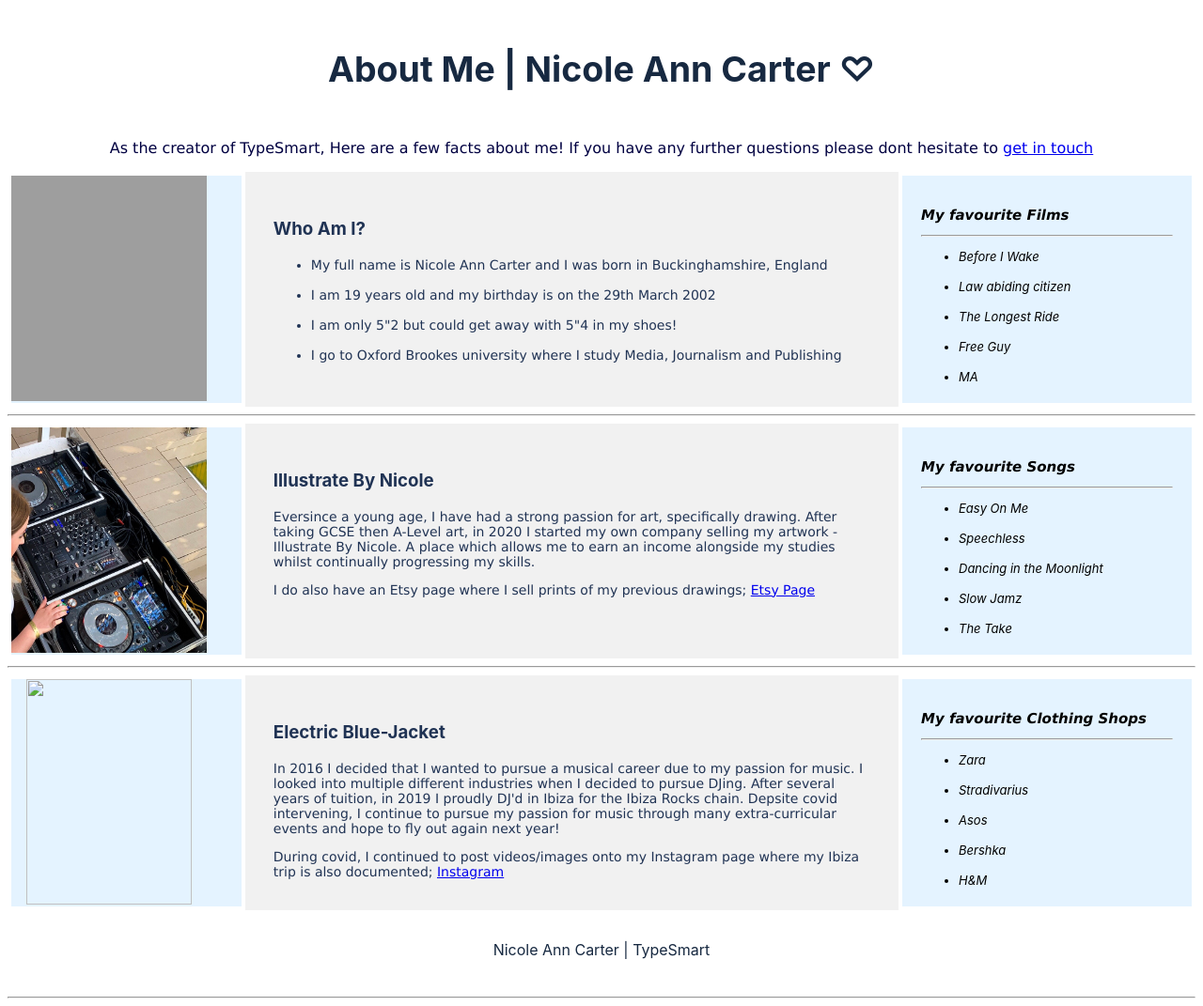
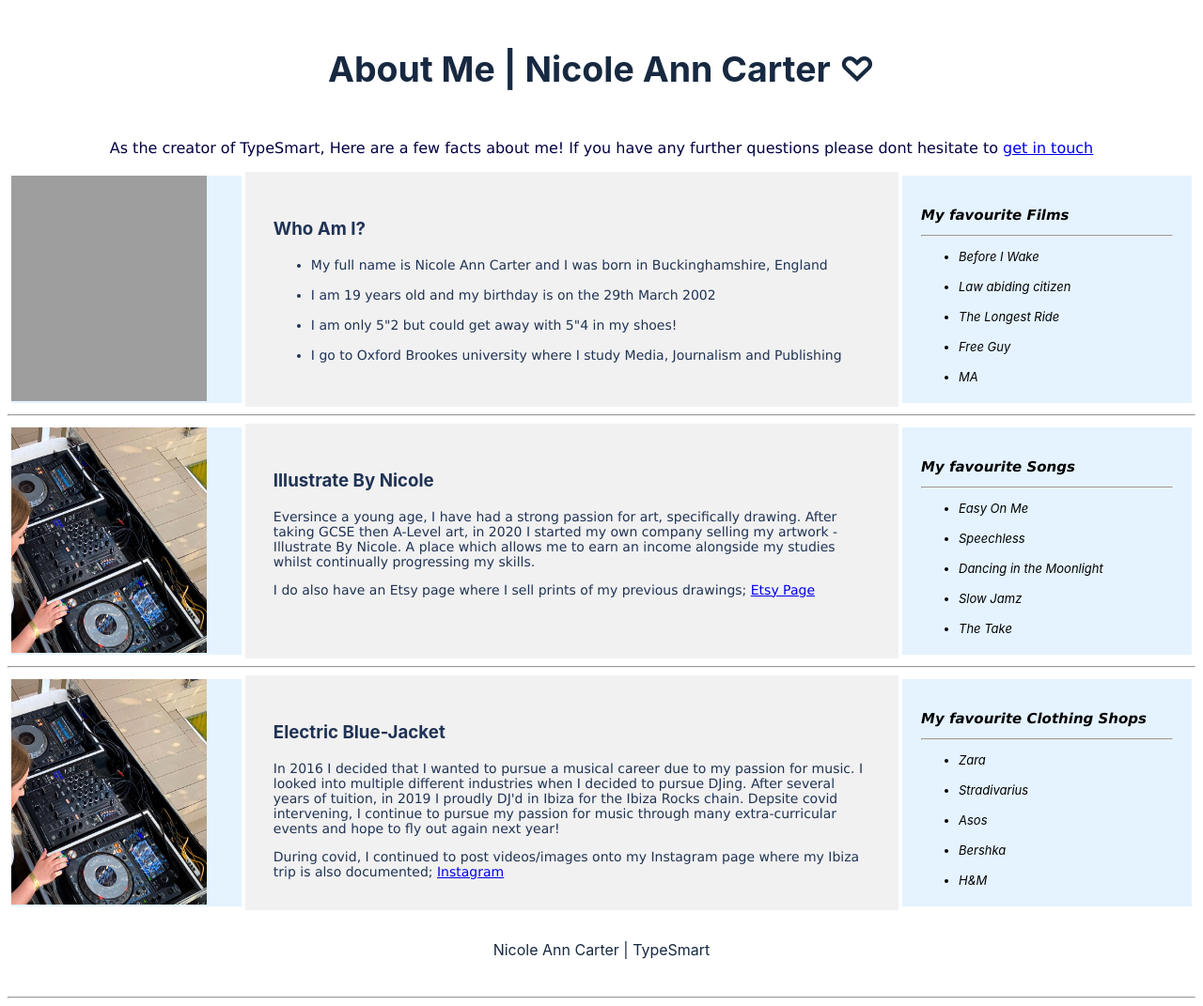
Before and after one commit to nicoleanncarter/typo-design-template, a Jekyll site: the page aboutme/index.html, which Jekyll copies as it is, in a window 1280 px wide. Shown: the whole page at 94% size. Built offline with Jekyll 4.4.1, drawn with Linux system fonts in a browser that asks for light colours; grey boxes are pictures that could not be loaded.

Commit message:
Update index.html

```diff
--- a/aboutme/index.html
+++ b/aboutme/index.html
@@ -85,7 +85,7 @@
 
 <section>
   <nav>
-    <img src="/Users/nicoleanncarter/typo-design-template/aboutme/9B15FF5D-7B71-4C62-8DDD-975C6FBCF07E_1_105_c.jpeg"/>
+    <img src="https://github.com/nicoleanncarter/typo-design-template/blob/master/aboutme/Images/9B15FF5D-7B71-4C62-8DDD-975C6FBCF07E_1_105_c.jpeg?raw=true"/>
   </nav>
    <aside>
     <div class="favourites">
```
